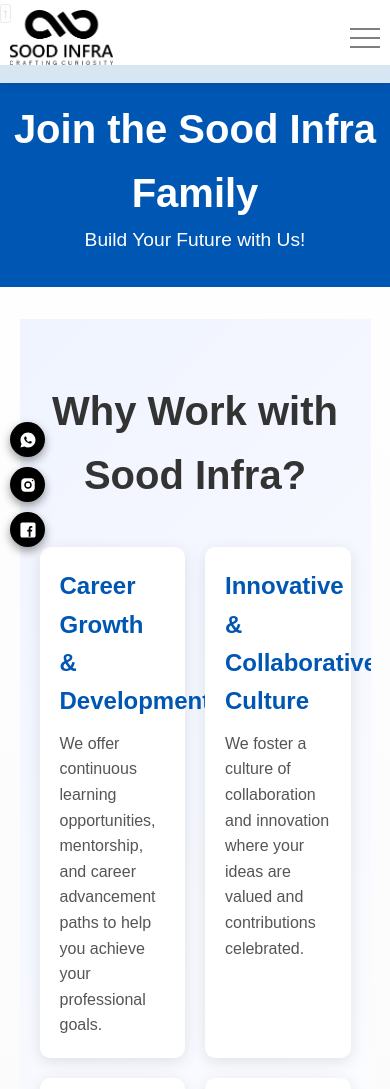
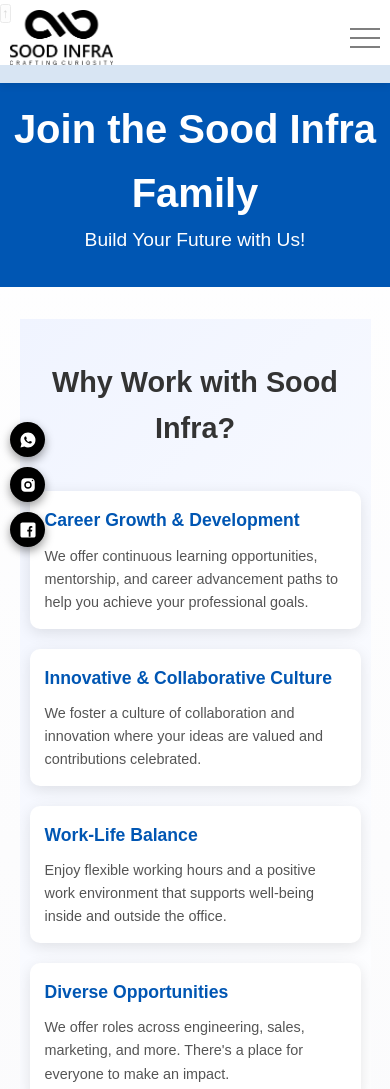
Before and after one commit to Nir-Bhay/sood-infra, a website: page pages/careers.html in a window 390 px wide. Shown: the top 1089 px of the page. Drawn offline with Linux system fonts and the light colour scheme.

Commit message:
carrer page

```diff
--- a/assets/css/carrer.css
+++ b/assets/css/carrer.css
@@ -51,7 +51,6 @@
 section {
     margin-bottom: 2rem;
 }
-
 #why-sood-infra {
     padding: 60px 20px;
     background: linear-gradient(135deg, #f0f4ff, #ffffff);
@@ -66,6 +65,7 @@
     animation: fadeInDown 1s ease-in-out;
 }
 
+/* Card Container */
 .why-cards {
     display: flex;
     flex-wrap: wrap;
@@ -73,11 +73,13 @@
     justify-content: center;
 }
 
+/* Individual Card */
 .card {
     background: #ffffff;
     border-radius: 10px;
     box-shadow: 0 4px 15px rgba(0, 0, 0, 0.1);
     width: calc(50% - 10px);
+    /* Adjusts for desktop/tablet */
     max-width: 400px;
     padding: 20px;
     text-align: left;
@@ -107,11 +109,13 @@
     line-height: 1.6;
 }
 
+/* Keyframes for Animations */
 @keyframes fadeInDown {
     from {
         opacity: 0;
         transform: translateY(-20px);
     }
+
     to {
         opacity: 1;
         transform: translateY(0);
@@ -123,12 +127,63 @@
         opacity: 0;
         transform: translateY(20px);
     }
+
     to {
         opacity: 1;
         transform: translateY(0);
     }
 }
 
+/* Responsive Adjustments */
+@media (max-width: 768px) {
+    .card {
+        width: 100%;
+        /* Take full width for smaller screens */
+        max-width: none;
+    }
+
+    #why-sood-infra h2 {
+        font-size: 2rem;
+        /* Adjust header size */
+    }
+
+    .card h3 {
+        font-size: 1.25rem;
+        /* Adjust card title size */
+    }
+
+    .card p {
+        font-size: 0.95rem;
+        /* Adjust paragraph size for readability */
+    }
+}
+
+@media (max-width: 480px) {
+    #why-sood-infra {
+        padding: 40px 10px;
+        /* Reduce padding for small screens */
+    }
+
+    #why-sood-infra h2 {
+        font-size: 1.8rem;
+        /* Further reduce header size */
+    }
+
+    .card {
+        padding: 15px;
+        /* Reduce padding in cards */
+    }
+
+    .card h3 {
+        font-size: 1.1rem;
+        /* Adjust title size for smaller screens */
+    }
+
+    .card p {
+        font-size: 0.9rem;
+        /* Further adjust paragraph size */
+    }
+}
 #what-we-look-for {
     padding: 60px 20px;
     background: linear-gradient(135deg, #ffffff, #f9f9f9);
```
Also changed, not shown: pages/careers.html (+12 -6 lines).
